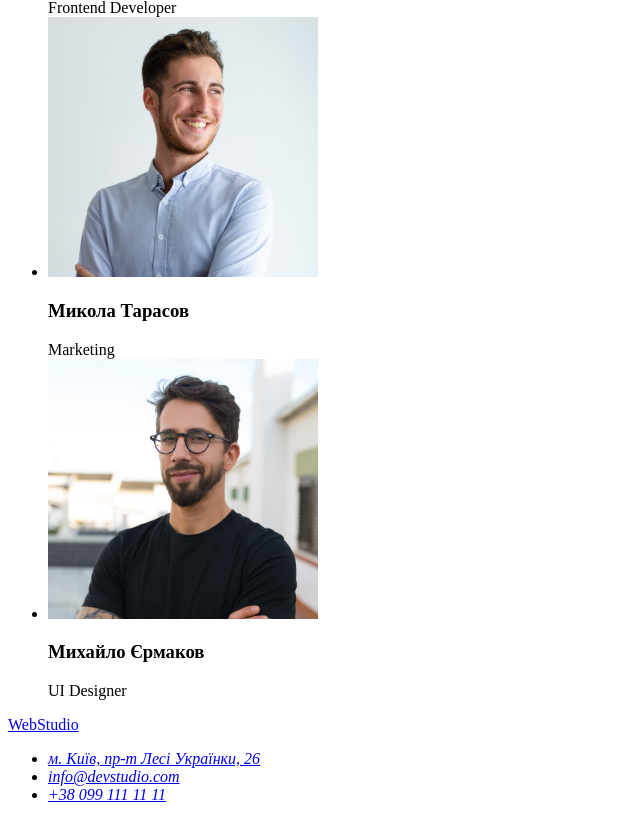
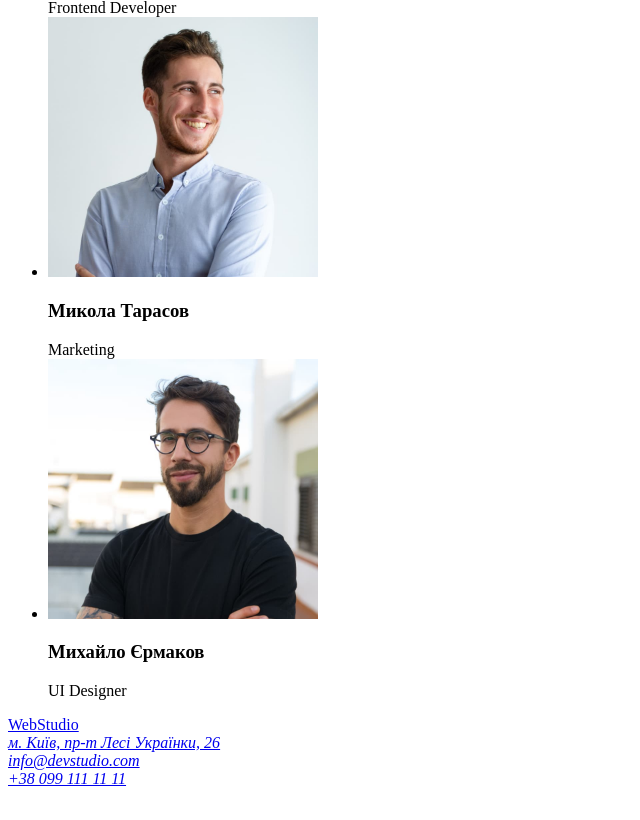
Before and after one commit to VitalikN/goit-markup-hw-01, a plain HTML site: page index.html in a window 1280 px wide. Shown: the part 2287-3107 px from the top of the page, without its empty margins (0-640 px from the left). After the commit the page ends 3083 px from the top, so only its background shows below. Drawn offline with Linux system fonts and the light colour scheme.

Commit message:
видалив ul i li

```diff
--- a/index.html
+++ b/index.html
@@ -99,14 +99,12 @@
     <footer>
         <a href="/">Web<span>Studio</span></a>
         <address>
-            <ul>
-                <li><a
-                        href="https://www.google.com/maps/place/%D0%B1%D1%83%D0%BB%D1%8C%D0%B2%D0%B0%D1%80+%D0%9B%D0%B5%D1%81%D1%96+%D0%A3%D0%BA%D1%80%D0%B0%D1%97%D0%BD%D0%BA%D0%B8,+26,+%D0%9A%D0%B8%D1%97%D0%B2,+02000/@50.4265807,30.5383858,17z/data=!3m1!4b1!4m5!3m4!1s0x40d4cf0e033ecbe9:0x57a4dffefec77da0!8m2!3d50.4265807!4d30.5383858">м.
+                <a href="https://www.google.com/maps/place/%D0%B1%D1%83%D0%BB%D1%8C%D0%B2%D0%B0%D1%80+%D0%9B%D0%B5%D1%81%D1%96+%D0%A3%D0%BA%D1%80%D0%B0%D1%97%D0%BD%D0%BA%D0%B8,+26,+%D0%9A%D0%B8%D1%97%D0%B2,+02000/@50.4265807,30.5383858,17z/data=!3m1!4b1!4m5!3m4!1s0x40d4cf0e033ecbe9:0x57a4dffefec77da0!8m2!3d50.4265807!4d30.5383858">м.
                         Київ, пр-т Лесі Українки, 26</a>
-                </li>
-                <li><a href="mailto:info@devstudio.com">info@devstudio.com</a></li>
-                <li><a href="telto:+380961111111">+38 099 111 11 11</a></li>
-            </ul>
+        </address>
+        <address>
+                <a href="mailto:info@devstudio.com">info@devstudio.com</a><br />
+                <a href="telto:+380961111111">+38 099 111 11 11</a>
         </address>
     </footer>
 </body>
```
